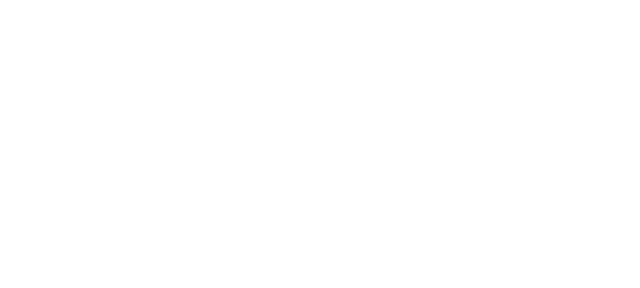
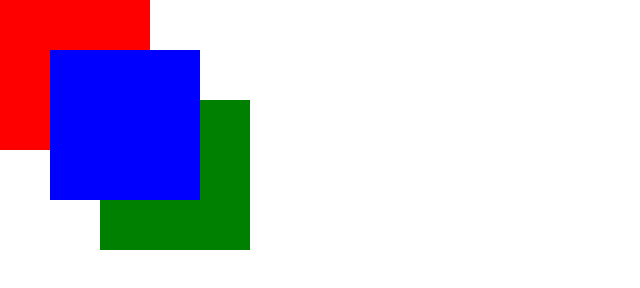
Before and after one commit to Daniil-oper/25-HW, a plain HTML site: page index.html in a window 1280 px wide. Shown: the whole page, without its empty margins (0-640 px from the left). Drawn offline with Linux system fonts and the light colour scheme.

Commit message:
jghgjfflgfn
fxjkgfcmy

```diff
--- a/index.html
+++ b/index.html
@@ -4,14 +4,19 @@
     <meta charset="UTF-8">
     <meta name="viewport" content="width=device-width, initial-scale=1.0">
     <title>Document</title>
+    <link rel="stylesheet" href="./stule.css">
 </head>
 <body>
-    <div class="box">
-        <div class="word">
-        <div class="box-1"></div>
-        <div class="box-2"></div>
-        <div class="box-3"></div>
-        </div>
-    </div>
+
+
+<div class="box">
+    <div class="box-1"></div>
+    <div class="box-2"></div>
+    <div class="box-3"></div>
+</div>
+
+
+
+
 </body>
 </html>
--- a/stule.css
+++ b/stule.css
@@ -1,22 +1,37 @@
 .box{
-/* position: relative; */
+width: 100%;
+height: 750px;
 }
 
 .box-1{
 width: 150px;
 height: 150px;
 background-color: red;
+position: absolute;
+top: 0;
+left: 0;
+z-index: 1;
 }
 .box-2{
 width: 150px;
 height: 150px;
-background-color: red;
+background-color: blue;
+position: absolute;
+top: 50px;
+left: 50px;
+z-index: 3;
 }
 .box-3{
 width: 150px;
 height: 150px;
-background-color: red;
+background-color: green;
+position: absolute;
+top: 100px;
+left: 100px;
+z-index: 2;
 }
 .word{
 position: relative;
+width: 200px;
+height: 200px;
 }
```
